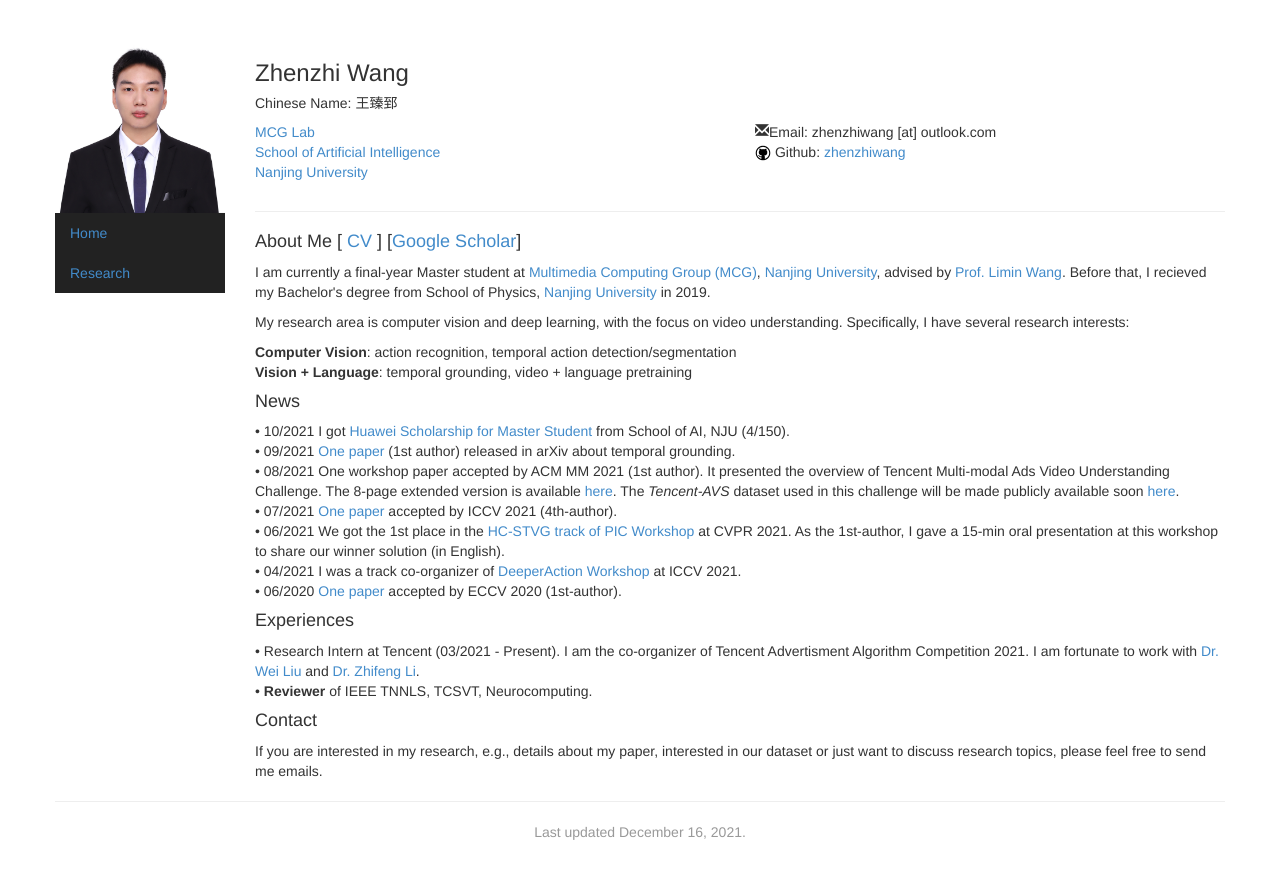
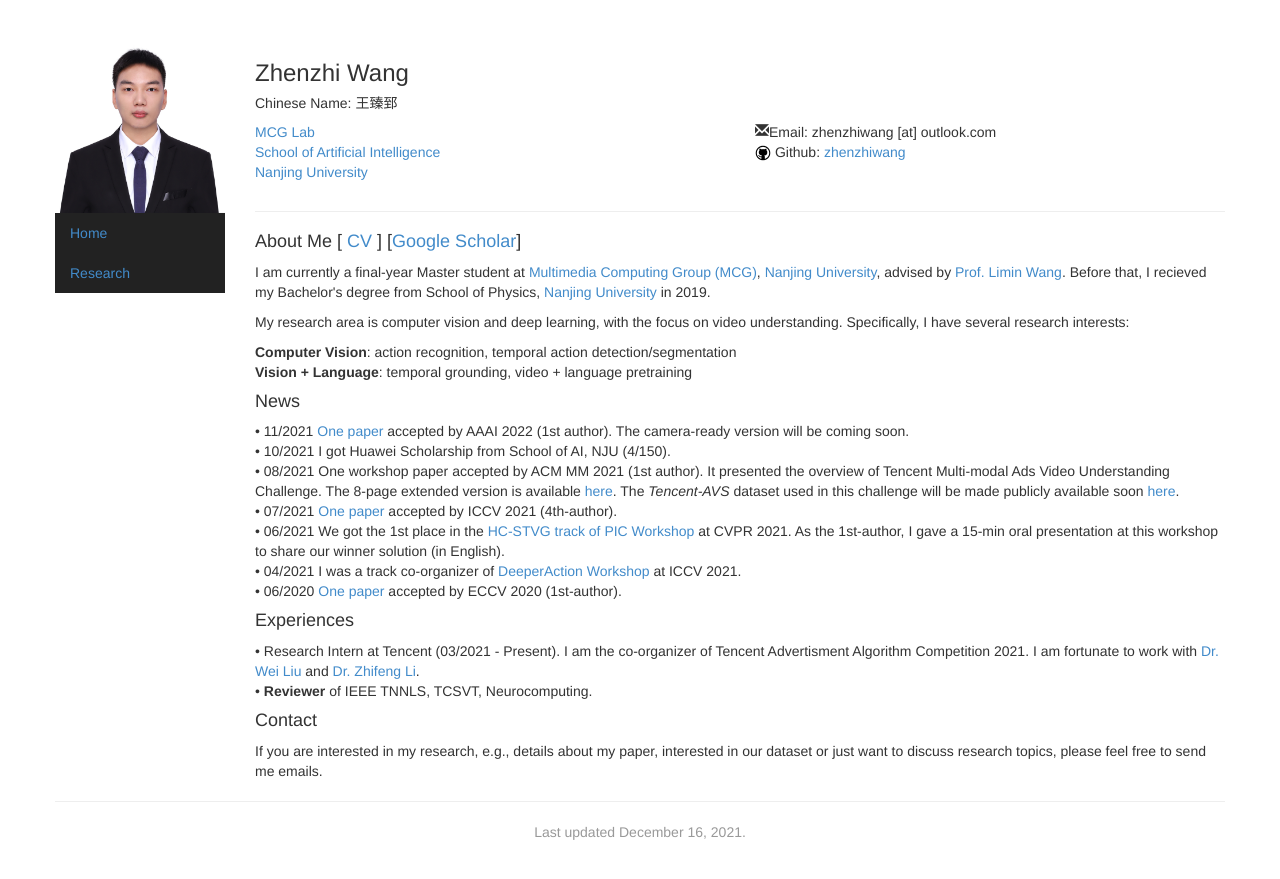
Before and after one commit to zhenzhiwang/zhenzhiwang.github.io, a Jekyll site: the page built from index.html, in a window 1280 px wide. Shown: the top 879 px of the page. Built offline with Jekyll 4.4.1, drawn with Linux system fonts in a browser that asks for light colours.

Commit message:
add aaai

```diff
--- a/index.html
+++ b/index.html
@@ -54,8 +54,8 @@ My research area is computer vision and deep learning, with the focus on video u
 
 
 <h4>News</h4>
-&bull; 10/2021 I got <a href="https://ai.nju.edu.cn/46/a7/c17810a542375/page.htm">Huawei Scholarship for Master Student</a> from School of AI, NJU (4/150). <br>
-&bull; 09/2021 <a href="https://arxiv.org/abs/2109.04872">One paper</a> (1st author) released in arXiv about temporal grounding. <br>
+&bull; 11/2021 <a href="https://arxiv.org/abs/2109.04872">One paper</a> accepted by AAAI 2022 (1st author). The camera-ready version will be coming soon.<br>
+&bull; 10/2021 I got Huawei Scholarship from School of AI, NJU (4/150). <br>
 &bull; 08/2021 One workshop paper accepted by ACM MM 2021 (1st author). It presented the overview of Tencent Multi-modal Ads Video Understanding Challenge. The 8-page extended version is available <a href="http://arxiv.org/abs/2109.07951">here</a>. The <i>Tencent-AVS</i> dataset used in this challenge will be made publicly available soon <a href="https://algo.qq.com/">here</a>.<br>
 &bull; 07/2021 <a href="https://arxiv.org/abs/2105.07404">One paper</a> accepted by ICCV 2021 (4th-author). <br>
 &bull; 06/2021 We got the 1st place in the <a href="http://www.picdataset.com/challenge/task/hcvg/">HC-STVG track of PIC Workshop</a> at CVPR 2021. As the 1st-author, I gave a 15-min oral presentation at this workshop to share our winner solution (in English).<br>
```
